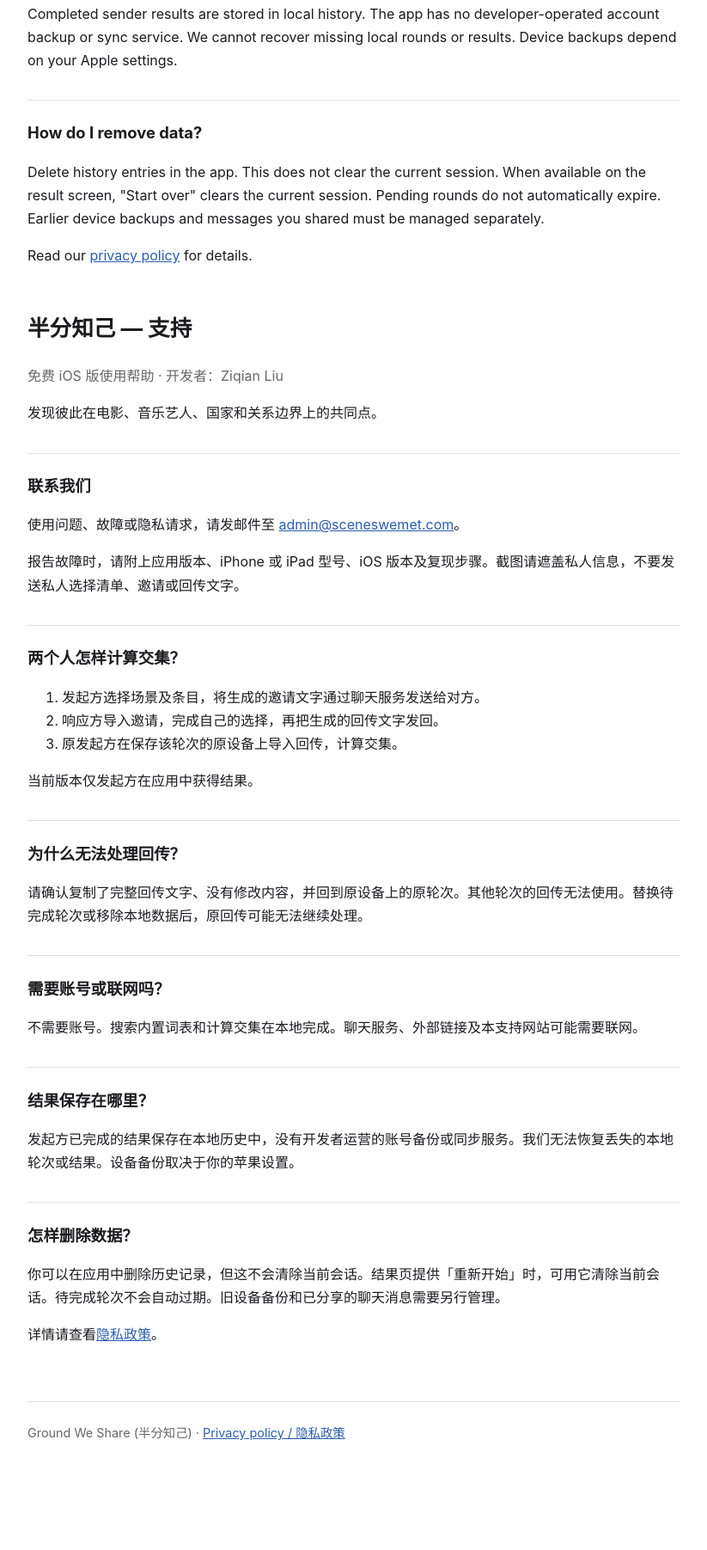
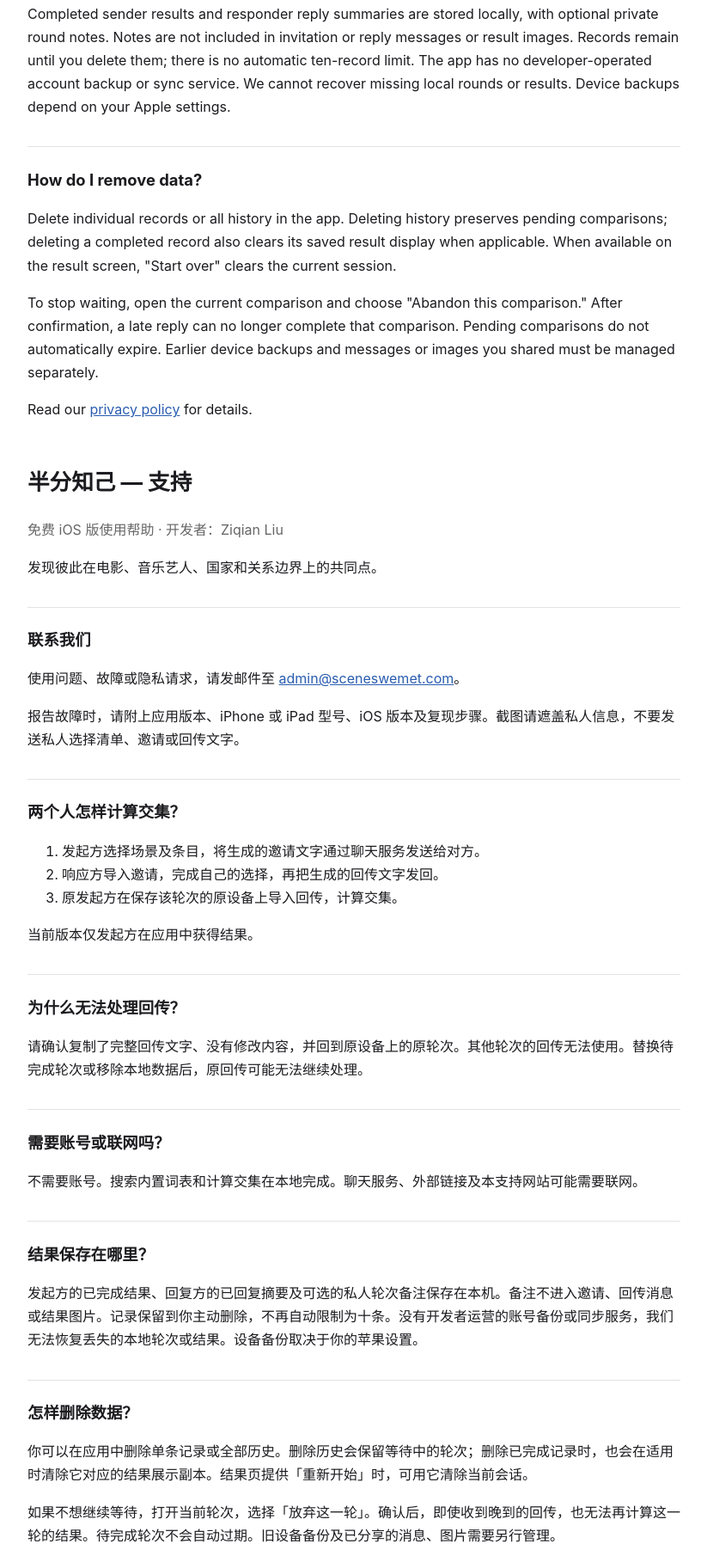
Before and after one commit to ziqianliu-hash/gws-legal, a plain HTML site: page support.html in a window 1280 px wide. Shown: the part 1166-2969 px from the top of the page at 86% size, without its empty margins (228-1051 px from the left). Before the commit the page ends 2926 px from the top, so only its background shows below. Drawn offline with Linux system fonts and the light colour scheme.

Commit message:
update privacy policy and support for 1.0.2

```diff
--- a/support.html
+++ b/support.html
@@ -30,9 +30,10 @@ section { margin-top: 3rem; } footer { margin-top: 4rem; padding-top: 1.5rem; bo
 <h2>Do I need an account or an internet connection?</h2>
 <p>No account is needed. Searching the bundled lists and computing matches work locally. Your messaging service, external links, and this support website may require internet access.</p>
 <h2>Where are my results?</h2>
-<p>Completed sender results are stored in local history. The app has no developer-operated account backup or sync service. We cannot recover missing local rounds or results. Device backups depend on your Apple settings.</p>
+<p>Completed sender results and responder reply summaries are stored locally, with optional private round notes. Notes are not included in invitation or reply messages or result images. Records remain until you delete them; there is no automatic ten-record limit. The app has no developer-operated account backup or sync service. We cannot recover missing local rounds or results. Device backups depend on your Apple settings.</p>
 <h2>How do I remove data?</h2>
-<p>Delete history entries in the app. This does not clear the current session. When available on the result screen, "Start over" clears the current session. Pending rounds do not automatically expire. Earlier device backups and messages you shared must be managed separately.</p>
+<p>Delete individual records or all history in the app. Deleting history preserves pending comparisons; deleting a completed record also clears its saved result display when applicable. When available on the result screen, "Start over" clears the current session.</p>
+<p>To stop waiting, open the current comparison and choose "Abandon this comparison." After confirmation, a late reply can no longer complete that comparison. Pending comparisons do not automatically expire. Earlier device backups and messages or images you shared must be managed separately.</p>
 <p>Read our <a href="index.html">privacy policy</a> for details.</p>
 <section id="chinese" lang="zh-Hans">
 <h1>半分知己 — 支持</h1>
@@ -49,9 +50,10 @@ section { margin-top: 3rem; } footer { margin-top: 4rem; padding-top: 1.5rem; bo
 <h2>需要账号或联网吗？</h2>
 <p>不需要账号。搜索内置词表和计算交集在本地完成。聊天服务、外部链接及本支持网站可能需要联网。</p>
 <h2>结果保存在哪里？</h2>
-<p>发起方已完成的结果保存在本地历史中，没有开发者运营的账号备份或同步服务。我们无法恢复丢失的本地轮次或结果。设备备份取决于你的苹果设置。</p>
+<p>发起方的已完成结果、回复方的已回复摘要及可选的私人轮次备注保存在本机。备注不进入邀请、回传消息或结果图片。记录保留到你主动删除，不再自动限制为十条。没有开发者运营的账号备份或同步服务，我们无法恢复丢失的本地轮次或结果。设备备份取决于你的苹果设置。</p>
 <h2>怎样删除数据？</h2>
-<p>你可以在应用中删除历史记录，但这不会清除当前会话。结果页提供「重新开始」时，可用它清除当前会话。待完成轮次不会自动过期。旧设备备份和已分享的聊天消息需要另行管理。</p>
+<p>你可以在应用中删除单条记录或全部历史。删除历史会保留等待中的轮次；删除已完成记录时，也会在适用时清除它对应的结果展示副本。结果页提供「重新开始」时，可用它清除当前会话。</p>
+<p>如果不想继续等待，打开当前轮次，选择「放弃这一轮」。确认后，即使收到晚到的回传，也无法再计算这一轮的结果。待完成轮次不会自动过期。旧设备备份及已分享的消息、图片需要另行管理。</p>
 <p>详情请查看<a href="index.html">隐私政策</a>。</p>
 </section>
 </main>
```
